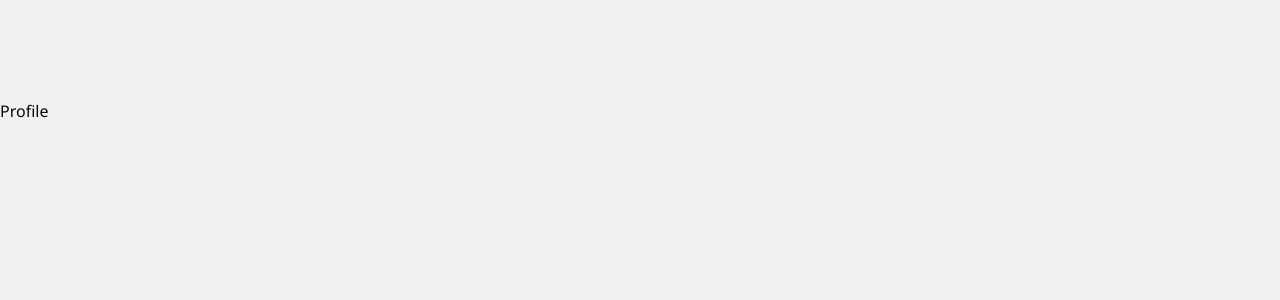
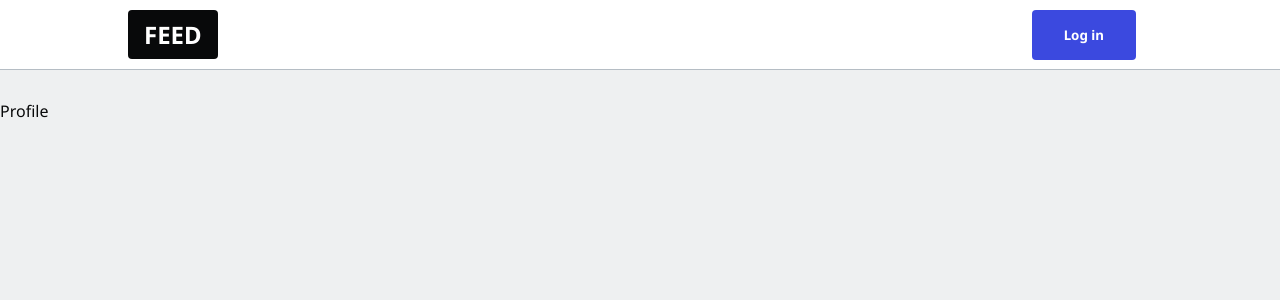
Before and after one commit to gealarcon/tidbit, a Next.js app: page / in a window 1280 px wide. Shown: the top 300 px of the page. Built offline with nearby package versions, Linux system fonts and the light colour scheme.

Commit message:
add navbar, loading, and toast compoments

```diff
--- /dev/null
+++ b/components/Loader.tsx
@@ -0,0 +1,4 @@
+export default function Loader({show}) {
+
+    return show ? <div className="loader"></div> : null;
+}
--- /dev/null
+++ b/components/Navbar.tsx
@@ -0,0 +1,44 @@
+import Link from "next/link"
+
+// Top navbar
+export default function Navbar() {
+    const user = null;
+    const username = null;
+
+    return (
+      <nav className="navbar">
+        <ul>
+          <li>
+            <Link href="/">
+              <button className="btn-logo">FEED</button>
+            </Link>
+          </li>
+
+          {/* user is signed-in and has username */}
+          {username && (
+            <>
+              <li className="push-left">
+                <Link href="/admin">
+                  <button className="btn-blue">Write Posts</button>
+                </Link>
+              </li>
+              <li>
+                <Link href={`/${username}`}>
+                  <img src={user?.photoURL} />
+                </Link>
+              </li>
+            </>
+          )}
+
+          {/* user is not signed OR has not created username */}
+          {!username && (
+            <li>
+              <Link href="/enter">
+                <button className="btn-blue">Log in</button>
+              </Link>
+            </li>
+          )}
+        </ul>
+      </nav>
+    );
+  }
--- a/package.json
+++ b/package.json
@@ -13,7 +13,8 @@
     "next": "12.3.4",
     "react": "18.2.0",
     "react-dom": "18.2.0",
-    "react-firebase-hooks": "5.1.1"
+    "react-firebase-hooks": "5.1.1",
+    "react-hot-toast": "^2.4.1"
   },
   "devDependencies": {
     "@types/node": "20.11.30",
--- a/pages/_app.tsx
+++ b/pages/_app.tsx
@@ -1,7 +1,15 @@
 import '../styles/globals.css'
 
+import Navbar from '../components/navbar'
+
+import { Toaster } from 'react-hot-toast'
+
 function MyApp({ Component, pageProps }) {
-  return <Component {...pageProps} />
+  return <>
+          <Navbar></Navbar>
+          <Component {...pageProps} />
+         <Toaster></Toaster>
+        </>
 }
 
 export default MyApp
```
Also changed, not shown: 1 other file (tests, documents, lock files or other folders).
